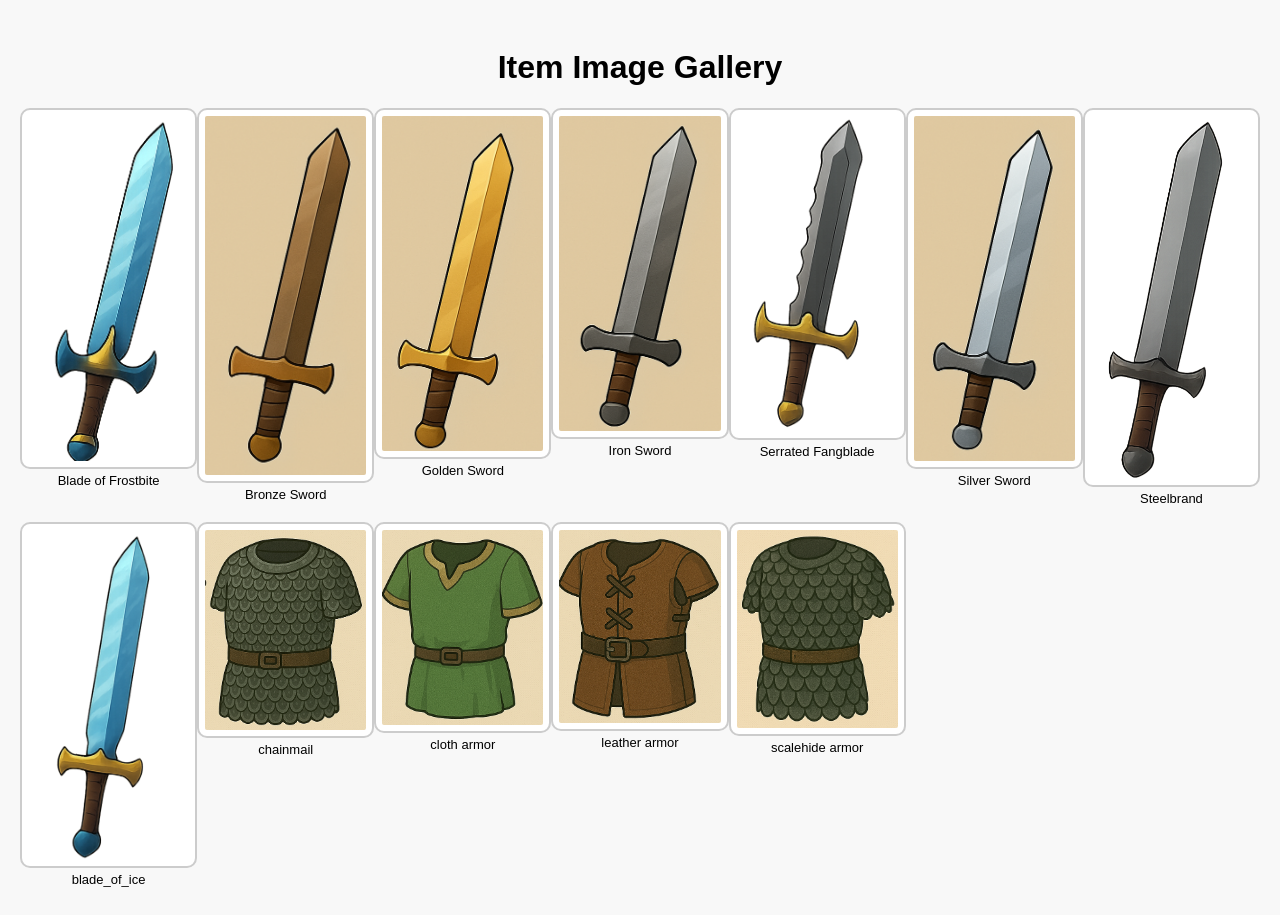
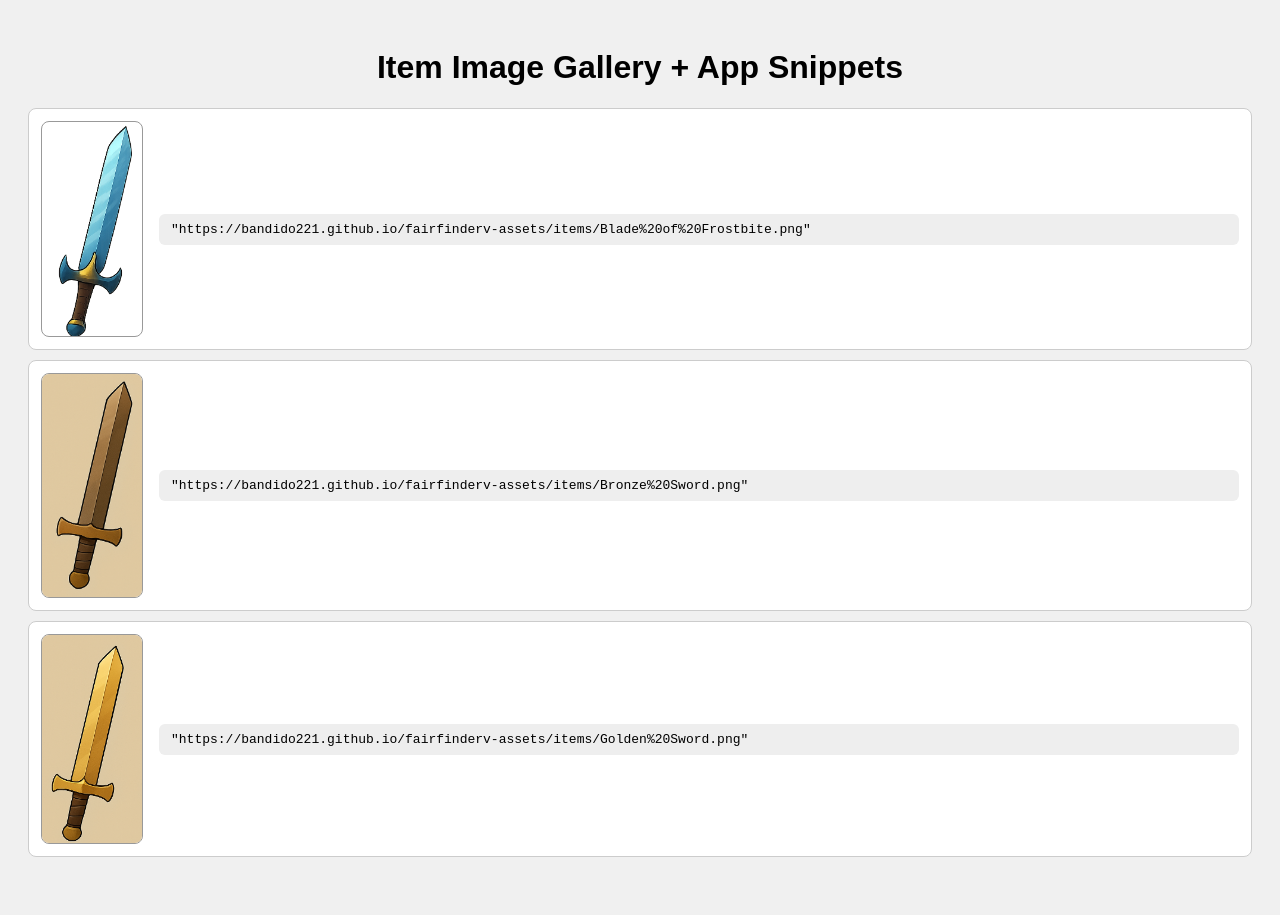
Before and after one commit to bandido221/fairfinderv-assets, a plain HTML site: page items/index.html in a window 1280 px wide. Drawn offline with Linux system fonts and the light colour scheme.

Commit message:
Update index.html

```diff
--- a/items/index.html
+++ b/items/index.html
@@ -2,93 +2,67 @@
 <html lang="en">
 <head>
   <meta charset="UTF-8" />
-  <title>Item Gallery</title>
+  <title>Item Gallery with Code</title>
   <style>
     body {
       font-family: sans-serif;
-      background: #f8f8f8;
+      background: #f0f0f0;
       padding: 20px;
     }
     h1 {
       text-align: center;
     }
-    .grid {
-      display: grid;
-      grid-template-columns: repeat(auto-fill, minmax(140px, 1fr));
+    .item-row {
+      display: flex;
+      align-items: center;
+      background: #fff;
+      border: 1px solid #ccc;
+      border-radius: 8px;
+      margin-bottom: 10px;
+      padding: 12px;
       gap: 16px;
-      margin-top: 20px;
     }
-    .grid img {
-      width: 100%;
-      border-radius: 10px;
-      border: 2px solid #ccc;
-      background: white;
-      padding: 6px;
-      object-fit: contain;
+    .item-row img {
+      width: 100px;
+      border-radius: 8px;
+      border: 1px solid #999;
     }
-    .grid p {
-      text-align: center;
+    .code-box {
+      background: #eee;
+      padding: 8px 12px;
+      border-radius: 6px;
+      font-family: monospace;
       font-size: 13px;
-      margin: 4px 0 0 0;
-    }
-    .item {
-      display: flex;
-      flex-direction: column;
-      align-items: center;
+      flex: 1;
+      word-break: break-all;
     }
   </style>
 </head>
 <body>
-  <h1>Item Image Gallery</h1>
-  <div class="grid">
-    <div class="item">
-      <img src="Blade of Frostbite.png" alt="Blade of Frostbite" />
-      <p>Blade of Frostbite</p>
-    </div>
-    <div class="item">
-      <img src="Bronze Sword.png" alt="Bronze Sword" />
-      <p>Bronze Sword</p>
-    </div>
-    <div class="item">
-      <img src="Golden Sword.png" alt="Golden Sword" />
-      <p>Golden Sword</p>
-    </div>
-    <div class="item">
-      <img src="Iron Sword.png" alt="Iron Sword" />
-      <p>Iron Sword</p>
-    </div>
-    <div class="item">
-      <img src="Serrated Fangblade.png" alt="Serrated Fangblade" />
-      <p>Serrated Fangblade</p>
-    </div>
-    <div class="item">
-      <img src="Silver Sword.png" alt="Silver Sword" />
-      <p>Silver Sword</p>
-    </div>
-    <div class="item">
-      <img src="Steelbrand.png" alt="Steelbrand" />
-      <p>Steelbrand</p>
-    </div>
-    <div class="item">
-      <img src="blade_of_ice.png" alt="blade_of_ice" />
-      <p>blade_of_ice</p>
-    </div>
-    <div class="item">
-      <img src="chainmail.png" alt="chainmail" />
-      <p>chainmail</p>
-    </div>
-    <div class="item">
-      <img src="cloth armor.png" alt="cloth armor" />
-      <p>cloth armor</p>
-    </div>
-    <div class="item">
-      <img src="leather armor.png" alt="leather armor" />
-      <p>leather armor</p>
-    </div>
-    <div class="item">
-      <img src="scalehide armor.png" alt="scalehide armor" />
-      <p>scalehide armor</p>
+  <h1>Item Image Gallery + App Snippets</h1>
+
+  <!-- One row per item -->
+  <div class="item-row">
+    <img src="Blade of Frostbite.png" alt="Blade of Frostbite">
+    <div class="code-box">
+      "https://bandido221.github.io/fairfinderv-assets/items/Blade%20of%20Frostbite.png"
     </div>
   </div>
+
+  <div class="item-row">
+    <img src="Bronze Sword.png" alt="Bronze Sword">
+    <div class="code-box">
+      "https://bandido221.github.io/fairfinderv-assets/items/Bronze%20Sword.png"
+    </div>
+  </div>
+
+  <div class="item-row">
+    <img src="Golden Sword.png" alt="Golden Sword">
+    <div class="code-box">
+      "https://bandido221.github.io/fairfinderv-assets/items/Golden%20Sword.png"
+    </div>
+  </div>
+
+  <!-- Add more rows below using the same structure -->
 </body>
 </html>
```
